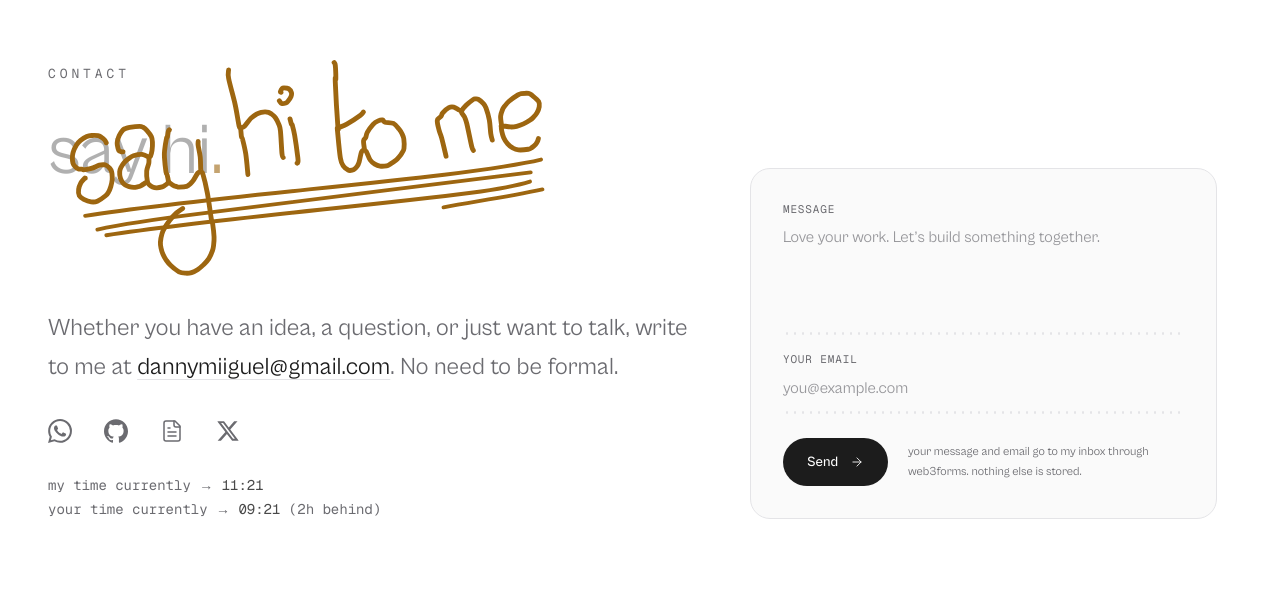
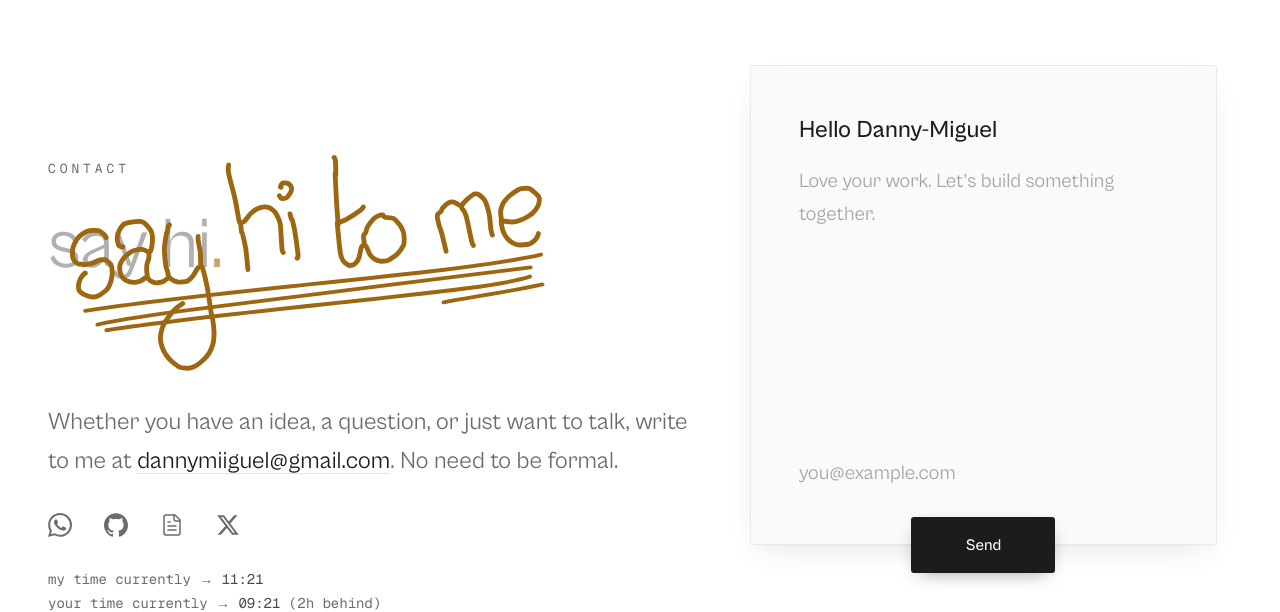
Before and after one commit to dumbld0re/portfolioV1, a Next.js app: page /en in a window 1280 px wide. Shown: the part 1750-2362 px from the top of the page. Built offline with nearby package versions, Linux system fonts and the light colour scheme.

Commit message:
Even dot spacing on whole pixels so the name has no stripes on phones; the square letter is back on the right of the contact section on desktop (phones open it from the email address), with a square Send to match; more room under the footer for the corner controls

```diff
--- a/app/globals.css
+++ b/app/globals.css
@@ -659,11 +659,6 @@ html.booting *::after {
   }
 }
 
-/* A dotted rule along the bottom edge (the message box's fields). */
-.dot-rule {
-  background: radial-gradient(circle, var(--border) 1px, transparent 1.45px) left bottom / 8px 3px repeat-x;
-}
-
 /* Easter eggs (components/easter-eggs.tsx): the note that names one, and the
    old cheat code, which drops every block off the page and brings it back. */
 @media (prefers-reduced-motion: no-preference) {
--- a/components/contact-box.tsx
+++ /dev/null
@@ -1,192 +0,0 @@
-"use client"
-
-import { useRef, useState, type FormEvent } from "react"
-import { ArrowRight } from "lucide-react"
-import { track } from "@vercel/analytics"
-
-import { useLanguage } from "@/components/language-provider"
-import { FORM_KEY } from "@/components/letter-form"
-import { contactContent } from "@/content/contact"
-import { cn } from "@/lib/utils"
-
-type State = "idle" | "sending" | "sent" | "error"
-type Problem = { field: "message" | "email"; text: string } | null
-
-const EMAIL_RE = /^[^\s@]+@[^\s@]+\.[^\s@]+$/
-const label = "font-mono text-[11px] uppercase tracking-[0.08em] text-muted-foreground"
-const input =
-  "w-full resize-none border-0 bg-transparent p-0 text-base leading-normal text-foreground outline-none placeholder:text-muted-foreground/70"
-const field = "dot-rule flex flex-col gap-2 pb-3.5 pt-4 first:pt-0"
-
-// A message box that sits in the contact section, beside the text: two
-// fields on dotted lines and a send button. It delivers through the same
-// web3forms key as the letter (components/letter-form.tsx).
-export function ContactBox({ className }: { className?: string }) {
-  const { language } = useLanguage()
-  const t = contactContent[language]
-  const f = t.form
-  const [state, setState] = useState<State>("idle")
-  const [message, setMessage] = useState("")
-  const [email, setEmail] = useState("")
-  const [problem, setProblem] = useState<Problem>(null)
-  const form = useRef<HTMLFormElement>(null)
-  const messageRef = useRef<HTMLTextAreaElement>(null)
-  const emailRef = useRef<HTMLInputElement>(null)
-
-  const mailto = `mailto:${t.email}?subject=${encodeURIComponent(f.greeting)}&body=${encodeURIComponent(message)}`
-
-  const reject = (where: "message" | "email", text: string) => {
-    setProblem({ field: where, text })
-    ;(where === "message" ? messageRef : emailRef).current?.focus()
-    if (window.matchMedia("(prefers-reduced-motion: reduce)").matches) return
-    form.current?.animate(
-      [0, -8, 7, -5, 3, 0].map((x) => ({ transform: `translateX(${x}px)` })),
-      { duration: 380, easing: "cubic-bezier(0.36, 0.07, 0.19, 0.97)" },
-    )
-  }
-
-  const send = async (e: FormEvent<HTMLFormElement>) => {
-    e.preventDefault()
-    if (state === "sending") return
-    if (new FormData(e.currentTarget).get("botcheck")) return
-    const msg = message.trim()
-    const from = email.trim()
-    if (!msg) return reject("message", f.needMessage)
-    if (!from) return reject("email", f.needEmail)
-    if (!EMAIL_RE.test(from)) return reject("email", f.badEmail)
-    setProblem(null)
-
-    if (!FORM_KEY) {
-      window.location.href = mailto
-      return
-    }
-
-    setState("sending")
-    try {
-      const res = await fetch("https://api.web3forms.com/submit", {
-        method: "POST",
-        headers: { "Content-Type": "application/json", Accept: "application/json" },
-        body: JSON.stringify({
-          access_key: FORM_KEY,
-          subject: `dannymiguel.com — from ${from}`,
-          from_name: "dannymiguel.com",
-          email: from, // becomes the reply-to
-          message: msg,
-        }),
-      })
-      const data = await res.json().catch(() => ({}))
-      const ok = res.ok && data.success !== false
-      setState(ok ? "sent" : "error")
-      if (ok) {
-        track("letter sent")
-        // the dots in the background answer
-        window.dispatchEvent(new Event("dots:pulse"))
-      }
-    } catch {
-      setState("error")
-    }
-  }
-
-  return (
-    <form
-      ref={form}
-      onSubmit={send}
-      noValidate
-      className={cn("relative rounded-[20px] border border-border bg-card p-5 md:p-8", className)}
-    >
-      <input type="checkbox" name="botcheck" tabIndex={-1} autoComplete="off" className="sr-only" aria-hidden="true" />
-      <div inert={state === "sent"}>
-        <div className={field}>
-          <label htmlFor="box-message" className={label}>
-            {f.messageLabel}
-          </label>
-          <textarea
-            id="box-message"
-            ref={messageRef}
-            rows={4}
-            value={message}
-            placeholder={f.messagePlaceholder}
-            aria-invalid={problem?.field === "message"}
-            onChange={(e) => {
-              setMessage(e.target.value)
-              if (problem) setProblem(null)
-            }}
-            className={input}
-            data-lenis-prevent
-          />
-          {problem?.field === "message" && (
-            <p role="alert" className="text-sm text-primary">
-              {problem.text}
-            </p>
-          )}
-        </div>
-        <div className={field}>
-          <label htmlFor="box-email" className={label}>
-            {f.emailLabel}
-          </label>
-          <input
-            id="box-email"
-            ref={emailRef}
-            type="email"
-            inputMode="email"
-            autoComplete="email"
-            value={email}
-            placeholder={f.emailPlaceholder}
-            aria-invalid={problem?.field === "email"}
-            onChange={(e) => {
-              setEmail(e.target.value)
-              if (problem) setProblem(null)
-            }}
-            className={input}
-          />
-          {problem?.field === "email" && (
-            <p role="alert" className="text-sm text-primary">
-              {problem.text}
-            </p>
-          )}
-        </div>
-        <div className="mt-6 flex flex-col gap-4 sm:flex-row sm:items-center sm:gap-5">
-          <button
-            type="submit"
-            disabled={state === "sending"}
-            className="group inline-flex h-12 shrink-0 cursor-pointer items-center justify-center gap-3 rounded-full bg-foreground px-6 text-sm font-medium text-background transition-colors hover:bg-primary hover:text-primary-foreground disabled:opacity-60"
-          >
-            {state === "sending" ? f.sending : f.send}
-            {state !== "sending" && (
-              <ArrowRight className="size-3.5 transition-transform duration-300 group-hover:translate-x-1" aria-hidden="true" />
-            )}
-          </button>
-          <p className="text-xs leading-relaxed text-muted-foreground">{f.privacy}</p>
-        </div>
-        {state === "error" && (
-          <p role="alert" className="mt-4 text-sm text-primary">
-            {f.failed}{" "}
-            <a href={mailto} className="text-foreground underline underline-offset-4">
-              {f.failedLink}
-            </a>
-          </p>
-        )}
-      </div>
-
-      {state === "sent" && (
-        <div
-          role="status"
-          className="absolute inset-0 flex flex-col items-center justify-center gap-3 rounded-[inherit] bg-card p-8 text-center motion-safe:animate-page-fade"
-        >
-          <p className="font-serif text-4xl lowercase">{f.sent}</p>
-          <p className="max-w-[18rem] text-[15px] leading-relaxed text-muted-foreground">{f.sentNote(email.trim())}</p>
-          <button
-            type="button"
-            onClick={() => {
-              setMessage("")
-              setState("idle")
-            }}
-            className="mt-3 cursor-pointer text-sm underline decoration-border underline-offset-[5px] transition-colors hover:decoration-primary"
-          >
-            {f.again}
-          </button>
-        </div>
-      )}
-    </form>
-  )
-}
--- a/components/letter-form.tsx
+++ b/components/letter-form.tsx
@@ -117,10 +117,13 @@ export function LetterDialog() {
    address at the foot of the page, and the Send pill tucked under its
    bottom edge. No boxes, no labels on show. */
 export function LetterForm({
+  id = "letter",
   className,
   onClose,
   onSent,
 }: {
+  /** Prefix for the fields' ids, so two letters can share a page. */
+  id?: string
   className?: string
   onClose?: () => void
   onSent?: () => void
@@ -248,11 +251,11 @@ export function LetterForm({
             <p className="pr-10 text-xl font-medium text-foreground md:text-2xl" aria-hidden="true">
               {f.greeting}
             </p>
-            <label htmlFor="letter-message" className="sr-only">
+            <label htmlFor={`${id}-message`} className="sr-only">
               {f.messageLabel}
             </label>
             <textarea
-              id="letter-message"
+              id={`${id}-message`}
               ref={messageRef}
               name="message"
               rows={6}
@@ -265,17 +268,17 @@ export function LetterForm({
               }}
               placeholder={f.messagePlaceholder}
               aria-invalid={problem?.field === "message" || undefined}
-              aria-describedby={problem?.field === "message" ? "letter-problem" : undefined}
+              aria-describedby={problem?.field === "message" ? `${id}-problem` : undefined}
               className={cn(
                 field,
                 "mt-5 flex-1 resize-none text-lg leading-relaxed [field-sizing:content] md:text-xl",
               )}
             />
-            <label htmlFor="letter-email" className="sr-only">
+            <label htmlFor={`${id}-email`} className="sr-only">
               {f.emailLabel}
             </label>
             <input
-              id="letter-email"
+              id={`${id}-email`}
               ref={emailRef}
               type="email"
               name="email"
@@ -291,7 +294,7 @@ export function LetterForm({
               }}
               placeholder={f.emailPlaceholder}
               aria-invalid={problem?.field === "email" || undefined}
-              aria-describedby={problem?.field === "email" ? "letter-problem" : undefined}
+              aria-describedby={problem?.field === "email" ? `${id}-problem` : undefined}
               className={cn(field, "mt-8 text-lg md:text-xl", problem?.field === "email" && wrong)}
             />
             {/* honeypot: people never see it, bots tick it */}
@@ -305,14 +308,14 @@ export function LetterForm({
         type={sent ? "button" : "submit"}
         onClick={sent ? again : undefined}
         disabled={busy}
-        className="relative z-10 -mt-7 inline-flex h-14 min-w-36 items-center justify-center rounded-full bg-foreground px-9 text-base font-medium text-background shadow-[0_6px_20px_-8px_rgb(0_0_0/0.45)] transition-[transform,opacity] duration-200 hover:-translate-y-0.5 focus-visible:outline-2 focus-visible:outline-offset-4 focus-visible:outline-primary active:translate-y-0 disabled:opacity-70 motion-reduce:transition-none"
+        className="relative z-10 -mt-7 inline-flex h-14 min-w-36 items-center justify-center rounded-[3px] bg-foreground px-9 text-base font-medium text-background shadow-[0_6px_20px_-8px_rgb(0_0_0/0.45)] transition-[transform,opacity] duration-200 hover:-translate-y-0.5 focus-visible:outline-2 focus-visible:outline-offset-4 focus-visible:outline-primary active:translate-y-0 disabled:opacity-70 motion-reduce:transition-none"
       >
         {sent ? f.again : busy ? f.sending : f.send}
       </button>
 
       <p aria-live="polite" className="mt-4 min-h-6 text-center font-mono text-sm text-muted-foreground">
         {problem ? (
-          <span id="letter-problem" className="text-destructive">
+          <span id={`${id}-problem`} className="text-destructive">
             {problem.text}
           </span>
         ) : state === "error" ? (
--- a/components/sections/contact-section.tsx
+++ b/components/sections/contact-section.tsx
@@ -1,10 +1,9 @@
 "use client"
 
-import { ContactBox } from "@/components/contact-box"
 import { contactContent } from "@/content/contact"
 import { sayHiToMe } from "@/content/handwriting"
 import { Handwritten } from "@/components/handwritten"
-import { openLetter } from "@/components/letter-form"
+import { LetterForm, openLetter } from "@/components/letter-form"
 import { useLanguage } from "@/components/language-provider"
 import { SiteFooter } from "@/components/site-footer"
 import { SocialLinks } from "@/components/social-links"
@@ -20,7 +19,7 @@ export function ContactSection() {
   const scribbled = language === "en"
 
   return (
-    <section id="contact" className="scroll-mt-10 px-6 md:px-12 pt-24 pb-10 md:pt-32 lg:pb-16">
+    <section id="contact" className="scroll-mt-10 px-6 md:px-12 pt-24 pb-10 md:pt-32 lg:pb-24">
       <div data-reveal className={column}>
         {/* Wide screens: the text on the left, the message box on the right. */}
         <div className="lg:grid lg:grid-cols-[minmax(0,7fr)_minmax(0,5fr)] lg:items-end lg:gap-12">
@@ -75,7 +74,9 @@ export function ContactSection() {
         <TimeStatus className="mt-8 space-y-1 font-mono text-sm text-muted-foreground" />
         </div>
 
-        <ContactBox className="mt-12 lg:mt-0" />
+        {/* Wide screens: the letter sits open on the right. Phones: it opens
+            from the email address (and the corner's "say hello") instead. */}
+        <LetterForm id="contact-letter" className="mt-12 hidden lg:mt-0 lg:flex lg:justify-self-end" />
         </div>
 
         <SiteFooter className="mt-24" />
```
Also changed, not shown: components/particle-text.tsx (+6 -3 lines).
